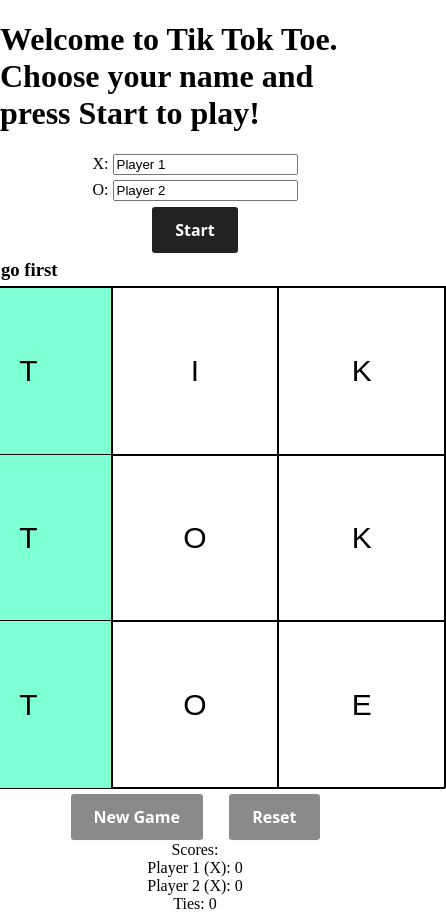
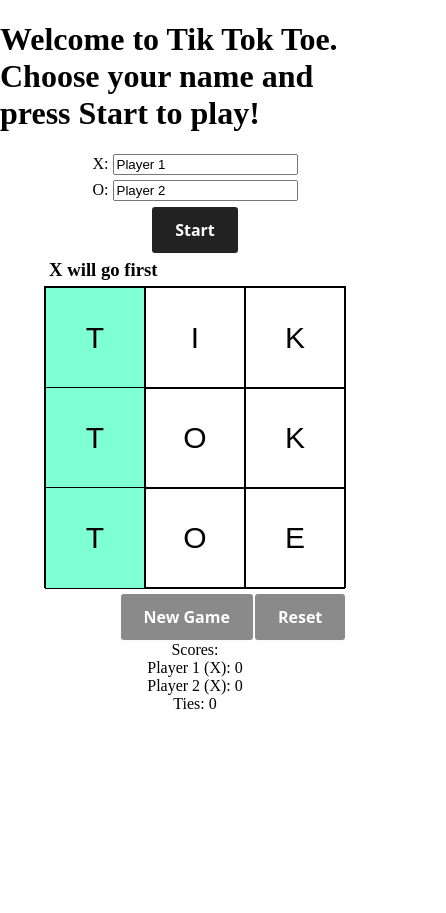
Before and after one commit to davifurtado/tiktoktoe, a React (Create React App) app: page / in a window 390 px wide. Shown: the whole page, 446 px wide, since content can reach past the window. After the commit the page ends 844 px from the top, so only its background shows below. Built offline with nearby package versions, Linux system fonts and the light colour scheme.

Commit message:
added media queries for small screens

```diff
--- a/src/App.css
+++ b/src/App.css
@@ -18,6 +18,34 @@ body {
   border: 1px solid black;
   display: flex;
   flex-direction: column;
+}
+
+@media screen and (max-width: 500px) {
+  .board {
+    width: 400px;
+    height: 400px;
+  }
+}
+
+@media screen and (max-width: 400px) {
+  .board {
+    width: 300px;
+    height: 300px;
+  }
+}
+
+@media screen and (max-width: 300px) {
+  .board {
+    width: 200px;
+    height: 200px;
+  }
+}
+
+@media screen and (max-width: 250px) {
+  .board {
+    width: 180px;
+    height: 180px;
+  }
 }
 
 .boardRow {
```
